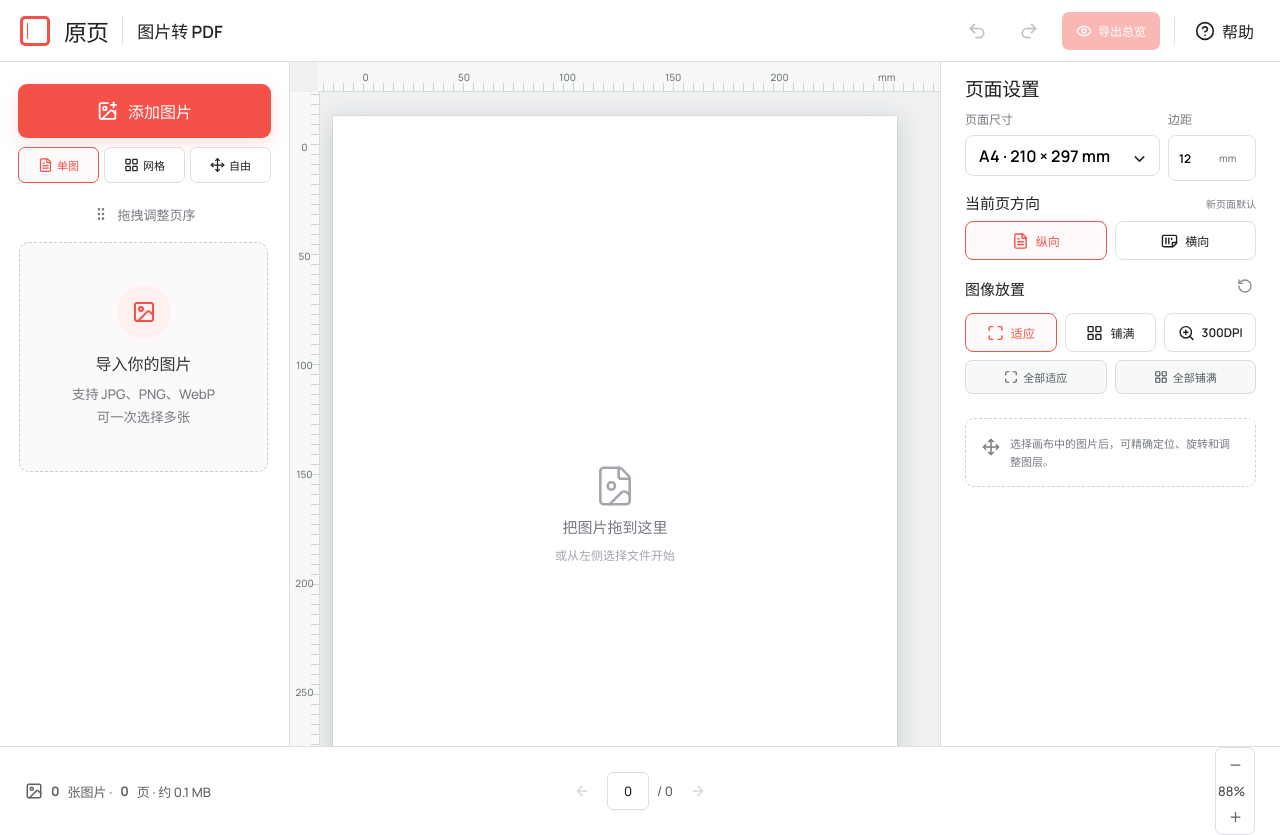
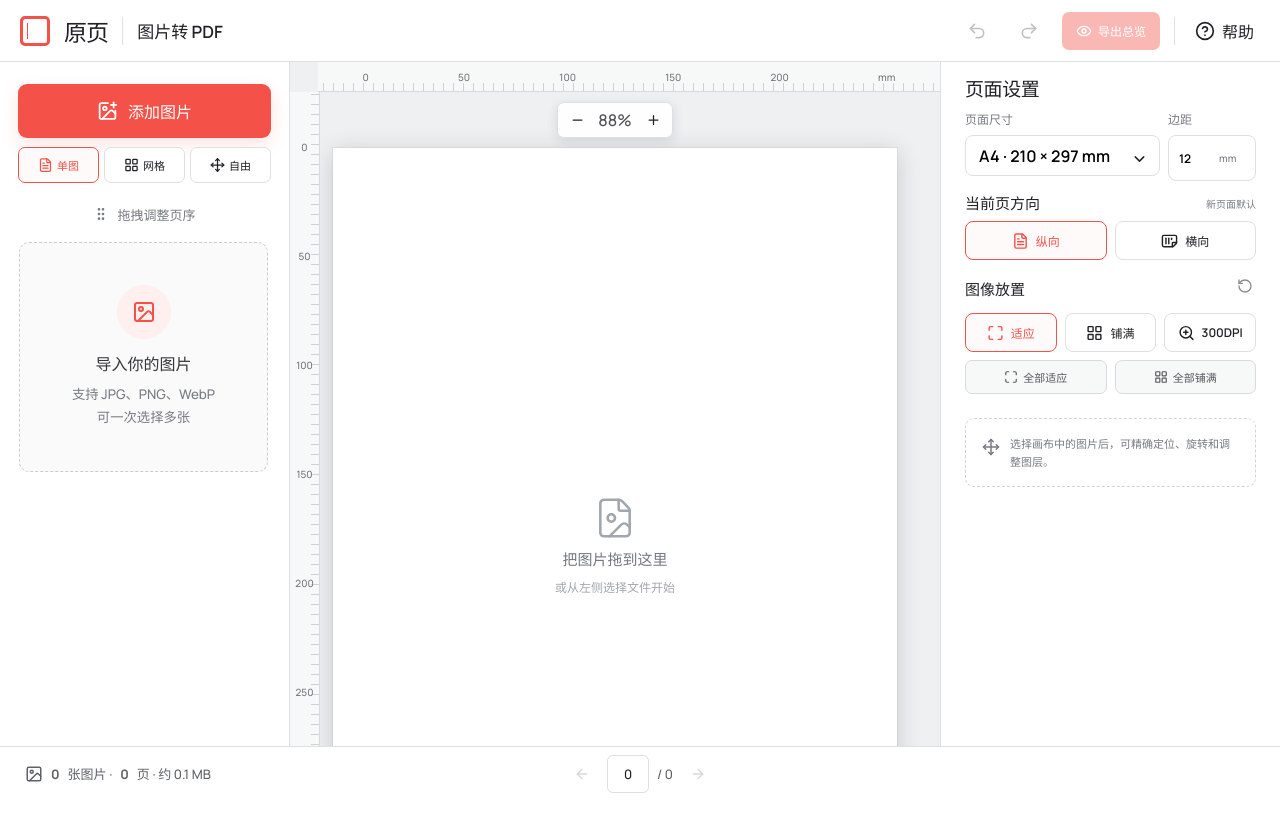
Before and after one commit to sange0613/image-to-pdf-studio, a React (Vite) app: page / in a window 1280 px wide. After the commit the page ends 800 px from the top, so only its background shows below. Built offline with nearby package versions, Linux system fonts and the light colour scheme.

Commit message:
Move preview zoom controls above canvas

```diff
--- a/src/main.jsx
+++ b/src/main.jsx
@@ -27,12 +27,17 @@ function PageThumbnail({ page, index, active, onSelect, onRemove, onDrop, onDrag
   </article>
 }
 
-function EditorCanvas({ page, pageSize, selectedId, onSelect, onPointerDrag, zoom, onDropFiles }) {
+function EditorCanvas({ page, pageSize, selectedId, onSelect, onPointerDrag, zoom, onZoomChange, onDropFiles }) {
   const canvasWidth = Math.min(740, window.innerWidth * .5) * zoom / 100
   const canvasHeight = canvasWidth * pageSize.height / pageSize.width
   return <section className="editor">
     <div className="ruler top-ruler"><span>0</span><span>50</span><span>100</span><span>150</span><span>200</span><span>mm</span></div>
     <div className="ruler side-ruler"><span>0</span><span>50</span><span>100</span><span>150</span><span>200</span><span>250</span></div>
+    <div className="zoom-control editor-zoom-control" aria-label="预览大小">
+      <button aria-label="缩小预览" onClick={() => onZoomChange(Math.max(35, zoom - 10))}><Minus /></button>
+      <span>{zoom}%</span>
+      <button aria-label="放大预览" onClick={() => onZoomChange(Math.min(140, zoom + 10))}><Plus /></button>
+    </div>
     <div className="canvas-wrap" onDragOver={event => event.preventDefault()} onDrop={onDropFiles}>
       <div className="page-canvas" style={{ width: canvasWidth, height: canvasHeight }} onPointerDown={() => onSelect(null)}>
         {page?.elements.map(element => {
@@ -428,10 +433,10 @@ function App() {
         <div className="rail-caption"><GripVertical /> 拖拽调整页序</div>
         <div className="thumb-list">{pages.map((page, index) => <PageThumbnail key={page.id} page={page} index={index} active={page.id === activePageId} onSelect={() => { setActivePageId(page.id); setSelectedId(page.elements[0]?.id || null) }} onRemove={() => history.commit(current => current.filter(item => item.id !== page.id))} onDragStart={() => setDraggingPageId(page.id)} onDrop={() => { movePage(pages.findIndex(item => item.id === draggingPageId), index); setDraggingPageId(null) }} />)}{!pages.length ? <button className="empty-import" onClick={() => fileInput.current?.click()}><span className="empty-icon"><ImageIcon /></span><strong>导入你的图片</strong><small>支持 JPG、PNG、WebP<br />可一次选择多张</small></button> : null}</div>
       </aside>
-      <EditorCanvas page={activePage} pageSize={pageSize} selectedId={selectedId} onSelect={setSelectedId} onPointerDrag={pointerDrag} zoom={zoom} onDropFiles={event => { event.preventDefault(); if (event.dataTransfer.files.length) importFiles(event.dataTransfer.files) }} />
+      <EditorCanvas page={activePage} pageSize={pageSize} selectedId={selectedId} onSelect={setSelectedId} onPointerDrag={pointerDrag} zoom={zoom} onZoomChange={setZoom} onDropFiles={event => { event.preventDefault(); if (event.dataTransfer.files.length) importFiles(event.dataTransfer.files) }} />
       <Inspector settings={settings} page={activePage} pageLandscape={pageLandscape} selected={selected} updateElement={updateSelected} alignElement={alignElement} layerElement={layerElement} applyFitMode={applyFitMode} applyAllFitMode={applyAllFitMode} changePagePreset={changePagePreset} changePageOrientation={changePageOrientation} dpi={dpi} />
     </main>
-    <footer className="statusbar"><div><ImageIcon /><strong>{imageCount}</strong> 张图片 · <strong>{pages.length}</strong> 页 · 约 {estimate} MB</div><div className="pagination"><button disabled={activePageIndex <= 0} onClick={() => setActivePageId(pages[activePageIndex - 1]?.id)}><ArrowUp /></button><span>{pages.length ? activePageIndex + 1 : 0}</span><small>/ {pages.length}</small><button disabled={activePageIndex >= pages.length - 1} onClick={() => setActivePageId(pages[activePageIndex + 1]?.id)}><ArrowDown /></button></div><div className="status-actions"><div className="zoom-control"><button onClick={() => setZoom(Math.max(35, zoom - 10))}><Minus /></button><span>{zoom}%</span><button onClick={() => setZoom(Math.min(140, zoom + 10))}><Plus /></button></div></div></footer>
+    <footer className="statusbar"><div><ImageIcon /><strong>{imageCount}</strong> 张图片 · <strong>{pages.length}</strong> 页 · 约 {estimate} MB</div><div className="pagination"><button disabled={activePageIndex <= 0} onClick={() => setActivePageId(pages[activePageIndex - 1]?.id)}><ArrowUp /></button><span>{pages.length ? activePageIndex + 1 : 0}</span><small>/ {pages.length}</small><button disabled={activePageIndex >= pages.length - 1} onClick={() => setActivePageId(pages[activePageIndex + 1]?.id)}><ArrowDown /></button></div></footer>
     {previewOpen ? <PreviewModal pages={pages} settings={settings} estimate={estimate} onClose={() => setPreviewOpen(false)} onExport={exportPdf} onMovePage={movePage} onMoveImage={moveImage} /> : null}
     {notice ? <div className="toast"><Check />{notice}<button onClick={() => setNotice('')}><X /></button></div> : null}
   </div>
--- a/src/styles.css
+++ b/src/styles.css
@@ -66,7 +66,7 @@ button:focus-visible, select:focus-visible, input:focus-visible { outline: 2px s
 .empty-import small { color: var(--muted); line-height: 1.7; }
 .empty-icon { width: 54px; height: 54px; border-radius: 50%; background: #fff0ef; color: var(--coral); display: grid; place-items: center; margin-bottom: 4px; }
 .editor { background: var(--canvas); position: relative; overflow: auto; }
-.canvas-wrap { min-width: 100%; min-height: 100%; padding: 54px 40px 64px; display: flex; justify-content: center; align-items: flex-start; background-image: radial-gradient(#cfd2d5 0.6px, transparent .6px); background-size: 18px 18px; }
+.canvas-wrap { min-width: 100%; min-height: 100%; padding: 86px 40px 64px; display: flex; justify-content: center; align-items: flex-start; background-image: radial-gradient(#cfd2d5 0.6px, transparent .6px); background-size: 18px 18px; }
 .page-canvas { background: #fff; flex: 0 0 auto; position: relative; box-shadow: 0 4px 22px rgba(37,40,44,.19), 0 0 0 1px rgba(22,24,26,.05); overflow: hidden; transition: width .18s, height .18s; }
 .ruler { position: absolute; z-index: 2; background: #f7f8f8; color: #74777c; font-size: 10px; user-select: none; }
 .top-ruler { height: 30px; top: 0; left: 28px; right: 0; border-bottom: 1px solid #d7dadd; display: flex; justify-content: space-around; align-items: center; background-image: repeating-linear-gradient(90deg, transparent 0 9px, #cfd2d5 9px 10px); background-size: 10px 8px; background-repeat: repeat-x; background-position: bottom; }
@@ -149,7 +149,7 @@ button:focus-visible, select:focus-visible, input:focus-visible { outline: 2px s
 .zoom-control { justify-self: end; border: 1px solid var(--line); border-radius: 7px; padding: 0 2px; }
 .zoom-control span { width: 42px; text-align: center; color: #4d5055; }
 .zoom-control svg { width: 15px; }
-.status-actions { justify-self: end; }
+.editor-zoom-control { position: absolute; z-index: 3; top: 40px; left: 50%; transform: translateX(-50%); display: flex; align-items: center; background: rgba(255,255,255,.96); box-shadow: 0 3px 12px rgba(35,38,42,.12); }
 .preview-button { height: 38px; border: 0; background: var(--coral); color: #fff; border-radius: 7px; padding: 0 14px; display: flex; align-items: center; gap: 6px; font-size: 12px; font-weight: 700; cursor: pointer; }
 .preview-button:disabled { opacity: .4; cursor: default; }
 .preview-button svg { width: 16px; }
```
